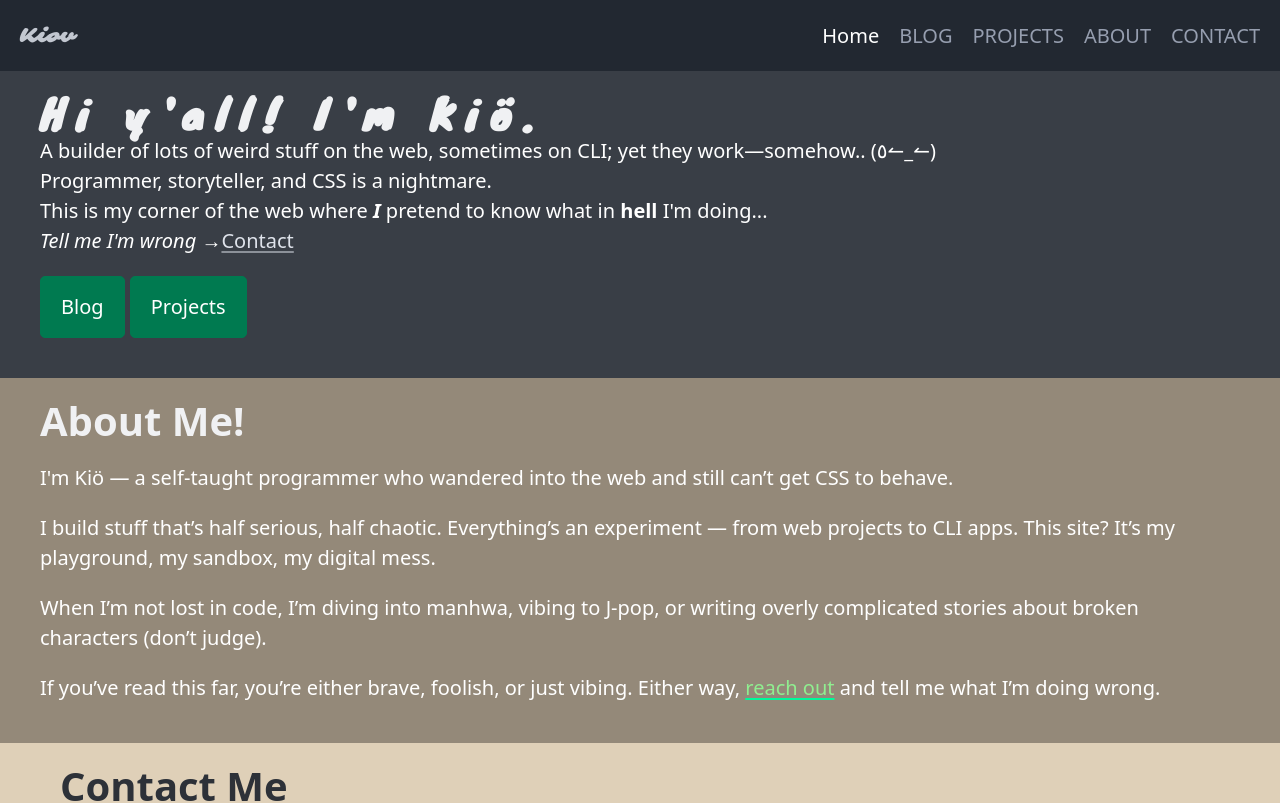
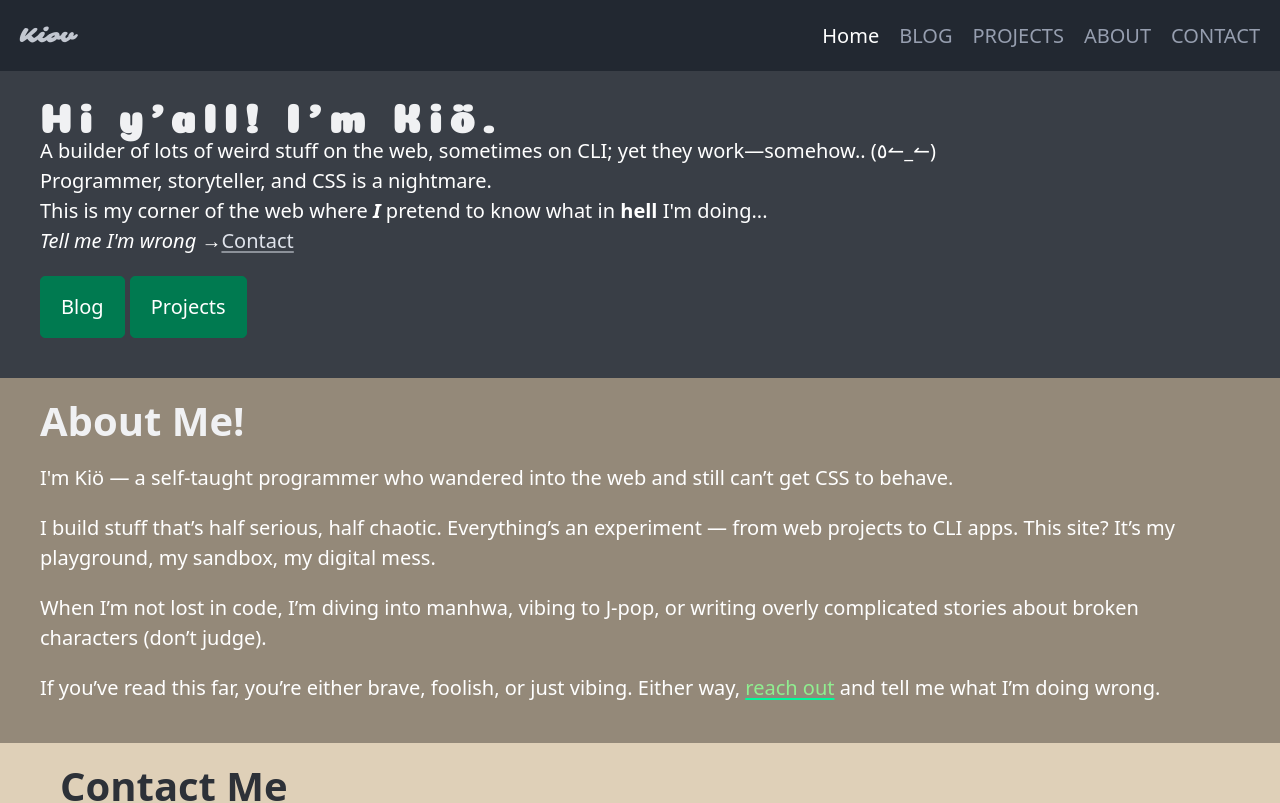
Before and after one commit to Kanester/portfolio, a SvelteKit app: page / in a window 1280 px wide. Shown: the top 803 px of the page. Built offline with nearby package versions, Linux system fonts and the light colour scheme.

Commit message:
--no-message

```diff
--- a/src/routes/+page.svelte
+++ b/src/routes/+page.svelte
@@ -1,7 +1,7 @@
 <section class="container-fluid hero" data-theme="dark">
   <div class="container">
     <hgroup>
-      <h1 style="font-family: 'Knewave', system-ui; letter-spacing: 0.3em;">Hi y'all! I'm Kiö.</h1>
+      <h1 style="font-family: 'Coiny', system-ui; letter-spacing: 0.2em;">Hi y'all! I'm Kiö.</h1>
       <p>A builder of lots of weird stuff on the web, sometimes on CLI; yet they work&#x2014;somehow.. (&#x2060;&#x665;&#x2060;&#x21BC;&#x2060;_&#x2060;&#x21BC;&#x2060;)</p>
       <p>Programmer, storyteller, and CSS is a nightmare.</p>
       <p>This is my corner of the web where <strong><i>I</i></strong> pretend to know what in <strong>hell</strong> I'm doing...</p>
--- a/src/styles/fonts.scss
+++ b/src/styles/fonts.scss
@@ -7,8 +7,8 @@
 }
 
 @font-face {
-	font-family: 'Knewave';
-	src: url('/fonts/Knewave-Regular.ttf') format('truetype');
+	font-family: 'Coiny';
+	src: url('/fonts/Coiny-Regular.ttf') format('truetype');
 	font-weight: 400;
 	font-style: normal;
 	font-display: swap;
```
Also changed, not shown: static/fonts/Coiny-Regular.ttf (added), static/fonts/Knewave-Regular.ttf (deleted).
